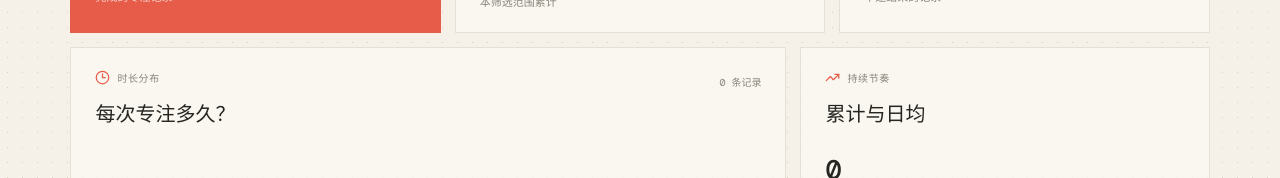
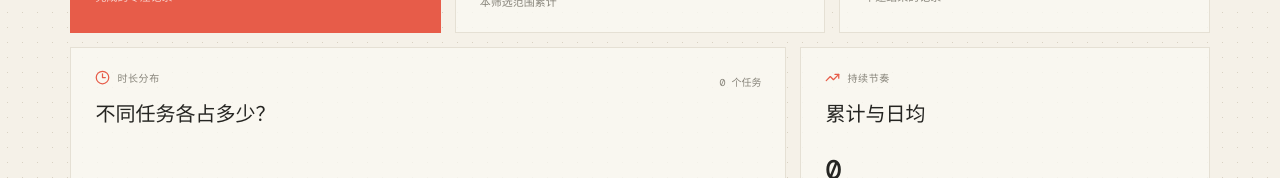
Before and after one commit to qianqqqqqXZQ/MomoFocus, a React (Vite) app: page / in a window 1280 px wide. Both pictures are taken after a click on the button "查看专注统计". Shown: the part 565-743 px from the top of the page. Built offline with nearby package versions, Linux system fonts and the light colour scheme; a web font is replaced by a local one.

Commit message:
备份：重构统计页前的当前进度

```diff
--- a/src/App.tsx
+++ b/src/App.tsx
@@ -2176,20 +2176,38 @@ function StatsView({
   );
   const totalSeconds = selected.reduce((sum, s) => sum + s.seconds, 0);
   const abandon = selected.filter((s) => s.status === "abandoned").length;
-  const buckets = [0, 0, 0, 0];
-  selected.forEach((s) => {
-    const minutes = s.seconds / 60;
-    buckets[minutes < 15 ? 0 : minutes < 25 ? 1 : minutes < 45 ? 2 : 3] +=
-      s.seconds;
+  const taskDurations = Array.from(
+    selected
+      .reduce((groups, session) => {
+        const taskKey =
+          session.taskId !== undefined
+            ? `id:${session.taskId}`
+            : `name:${session.taskName}`;
+        const current = groups.get(taskKey);
+        groups.set(taskKey, {
+          name: current?.name || session.taskName || "未命名任务",
+          seconds: (current?.seconds ?? 0) + session.seconds,
         });
-  const bucketTotal = buckets.reduce((a, b) => a + b, 0);
+        return groups;
+      }, new Map<string, { name: string; seconds: number }>())
+      .values(),
+  ).sort((a, b) => b.seconds - a.seconds);
+  const taskTotal = taskDurations.reduce((sum, task) => sum + task.seconds, 0);
+  const chartColors = [
+    "#e75c49",
+    "#e7a25c",
+    "#88bda9",
+    "#766d9c",
+    "#5f8fa8",
+    "#c77d8a",
+  ];
   let angle = 0;
-  const gradient = bucketTotal
-    ? buckets
-        .map((value, i) => {
+  const gradient = taskTotal
+    ? taskDurations
+        .map((task, i) => {
           const start = angle;
-          angle += (value / bucketTotal) * 360;
-          return `${["#e75c49", "#e7a25c", "#88bda9", "#766d9c"][i]} ${start}deg ${angle}deg`;
+          angle += (task.seconds / taskTotal) * 360;
+          return `${chartColors[i % chartColors.length]} ${start}deg ${angle}deg`;
         })
         .join(", ")
     : "#e5e0d4 0deg 360deg";
@@ -2315,9 +2333,9 @@ function StatsView({
                 <Clock3 size={15} />
                 时长分布
               </span>
-              <h2>每次专注多久？</h2>
-            </div>
-            <small>{selected.length} 条记录</small>
+              <h2>不同任务各占多少？</h2>
+            </div>
+            <small>{taskDurations.length} 个任务</small>
           </div>
           {selected.length === 0 ? (
             <EmptyStats />
@@ -2333,29 +2351,23 @@ function StatsView({
                 </div>
               </div>
               <div className="legend">
-                {["15 分钟以内", "15—25 分钟", "25—45 分钟", "45 分钟以上"].map(
-                  (label, i) => (
-                    <div key={label}>
+                {taskDurations.map((task, i) => (
+                  <div key={`${task.name}-${i}`}>
                     <i
                       style={{
-                          background: [
-                            "#e75c49",
-                            "#e7a25c",
-                            "#88bda9",
-                            "#766d9c",
-                          ][i],
+                        background: chartColors[i % chartColors.length],
                       }}
                     />
-                      <span>{label}</span>
+                    <span title={task.name}>{task.name}</span>
+                    <small>{formatDuration(task.seconds)}</small>
                     <b>
-                        {bucketTotal
-                          ? Math.round((buckets[i] / bucketTotal) * 100)
+                      {taskTotal
+                        ? Math.round((task.seconds / taskTotal) * 100)
                         : 0}
                       %
                     </b>
                   </div>
-                  ),
-                )}
+                ))}
               </div>
             </div>
           )}
--- a/src/styles.css
+++ b/src/styles.css
@@ -1349,6 +1349,15 @@ textarea::placeholder {
 .legend span {
   color: var(--muted);
   flex: 1;
+  min-width: 0;
+  overflow: hidden;
+  text-overflow: ellipsis;
+  white-space: nowrap;
+}
+.legend small {
+  color: var(--muted);
+  font-size: 10px;
+  white-space: nowrap;
 }
 .legend b {
   font:
```
Also changed, not shown: .codex-work/agents.md, .codex-work/plans.md. Lines whose indentation alone changed are shown as unchanged.
